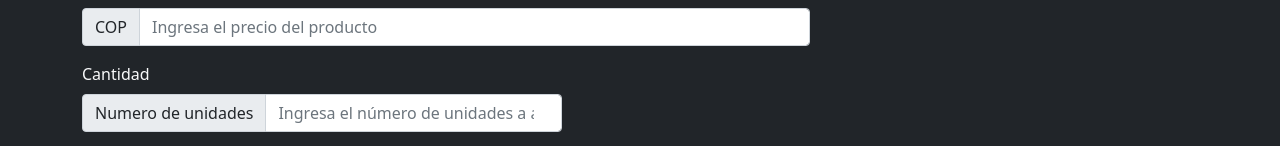
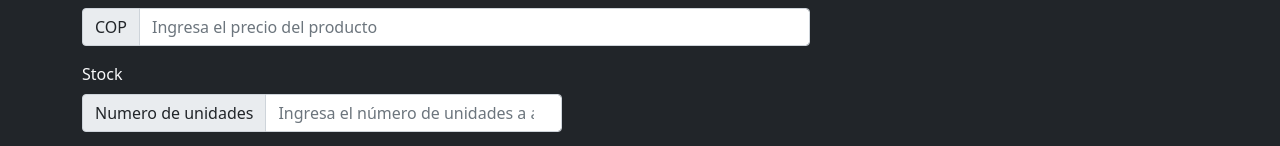
Before and after one commit to vickynavi/FrontendGrupo9, a React (Create React App) app: page /productos in a window 1280 px wide. Shown: the part 1061-1207 px from the top of the page. Built offline with nearby package versions, Linux system fonts and the light colour scheme; the HTML template or start-up script is replaced by a standard one.

Commit message:
Cambio de "unidades" a "Stock"

```diff
--- a/src/components/modules/productos/Productos.jsx
+++ b/src/components/modules/productos/Productos.jsx
@@ -97,7 +97,7 @@ export const Productos = () => {
                                     </div>
 
                                     <div className="col-sm-8">
-                                        <label for="cantidad" className="text-light form-label">Cantidad</label>
+                                        <label for="cantidad" className="text-light form-label">Stock</label>
                                         <div className="input-group has-validation">
                                             <span className="input-group-text">Numero de unidades</span>
                                             <input type="number" className="form-control" id="cantidad"
```
